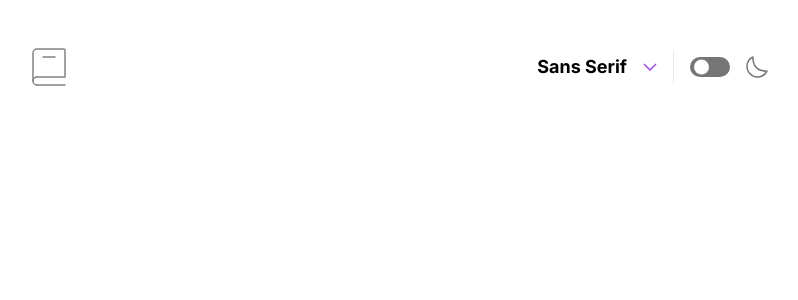
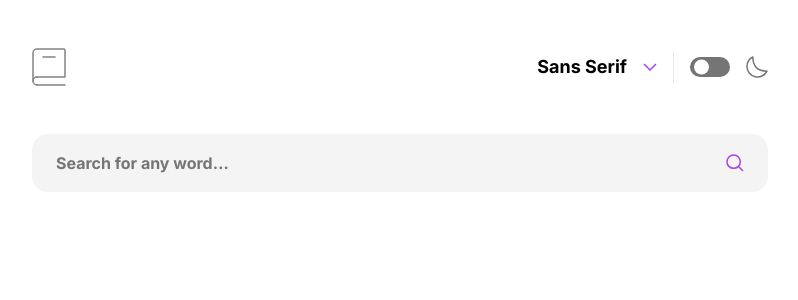
Before and after one commit to ViuCoding/viu-dictionary, a React (Vite) app: page / in a window 1280 px wide. Shown: the top 300 px of the page, without its empty margins (240-1038 px from the left). Built offline with nearby package versions, Linux system fonts and the light colour scheme.

Commit message:
added search input field

```diff
--- a/src/App.tsx
+++ b/src/App.tsx
@@ -1,9 +1,14 @@
+import { ChangeEvent, useState } from 'react'
+
+import { createGlobalStyle } from 'styled-components'
 import { styled } from 'styled-components'
+
 import { dimensions } from './styles/dimensions'
-import { createGlobalStyle } from 'styled-components'
-import { Navbar } from './components/Navbar'
 
-const dropDownOptions = ['Sans Serif', 'Serif', 'Mono']
+import { Navbar } from './components/index'
+import { colors } from './styles/colors'
+
+import searchIcon from './assets/images/icon-search.svg'
 
 const GlobalStyle = createGlobalStyle`
  *{
@@ -23,12 +28,61 @@ const Container = styled.div`
   margin: ${dimensions.spacing.xxxl} auto;
 `
 
+const InputWrapper = styled.div`
+  position: relative;
+`
+
+const SearchInput = styled.input`
+  width: 100%;
+  padding: ${dimensions.spacing.sm} ${dimensions.spacing.md};
+  border: none;
+  border-radius: ${dimensions.borderRadius.base};
+  background-color: ${colors.greys.grey3};
+  font-weight: 700;
+
+  &:focus-visible {
+    outline: none;
+    border: 1px solid ${colors.accents.info};
+  }
+
+  &.error {
+    border-color: red; /* Define your error styles here */
+  }
+`
+
+const SearchIcon = styled.img`
+  position: absolute;
+  right: ${dimensions.spacing.md};
+  top: 50%;
+  transform: translate(0, -50%);
+`
+
+// Navbar dropdown options passed as prop
+const dropDownOptions = ['Sans Serif', 'Serif', 'Mono']
+
 function App() {
+  const [searchQuery, setSearchQuery] = useState('')
+
+  const handleSearchQuery = (e: ChangeEvent<HTMLInputElement>) => {
+    const { value } = e.target
+    setSearchQuery(value)
+  }
+
   return (
     <>
       <GlobalStyle />
       <Container>
         <Navbar dropDownOptions={dropDownOptions} />
+
+        <InputWrapper>
+          <SearchInput
+            type="text"
+            placeholder="Search for any word…"
+            value={searchQuery}
+            onChange={handleSearchQuery}
+          />
+          <SearchIcon src={searchIcon} alt="Search Icon" />
+        </InputWrapper>
       </Container>
     </>
   )
--- a/src/components/Navbar.tsx
+++ b/src/components/Navbar.tsx
@@ -6,12 +6,13 @@ import arrowDown from '../assets/images/icon-arrow-down.svg'
 
 import { fontSizes } from '../styles/fontSizes'
 import { colors } from '../styles/colors'
+import { dimensions } from '../styles/dimensions'
 
-const NavLogo = styled.img``
 const NavStyled = styled.nav`
   display: flex;
   justify-content: space-between;
   align-items: center;
+  margin-bottom: ${dimensions.spacing.xxxl};
 `
 const FlexContainer = styled.div`
   display: flex;
@@ -84,7 +85,7 @@ export const Navbar: React.FC<NavbarProps> = ({ dropDownOptions }) => {
   return (
     <header>
       <NavStyled>
-        <NavLogo src={navLogo} />
+        <img src={navLogo} alt="Logo" />
 
         <FlexContainer>
           <>{dropDownOptions[0]}</>
@@ -108,9 +109,9 @@ export const Navbar: React.FC<NavbarProps> = ({ dropDownOptions }) => {
               stroke={
                 checked ? `${colors.accents.info}` : `${colors.greys.grey1}`
               }
-              stroke-linecap="round"
-              stroke-linejoin="round"
-              stroke-width="1.5"
+              strokeLinecap="round"
+              strokeLinejoin="round"
+              strokeWidth="1.5"
               d="M1 10.449a10.544 10.544 0 0 0 19.993 4.686C11.544 15.135 6.858 10.448 6.858 1A10.545 10.545 0 0 0 1 10.449Z"
             />
           </svg>
--- /dev/null
+++ b/src/components/index.ts
@@ -0,0 +1,3 @@
+import { Navbar } from './Navbar'
+
+export { Navbar }
--- a/src/styles/dimensions.ts
+++ b/src/styles/dimensions.ts
@@ -13,8 +13,9 @@ export const dimensions = {
     xxxl: '3rem',
   },
   borderRadius: {
-    base: '0.625rem',
-    sm: '1.25rem',
     xs: '0.25rem',
+    sm: '0.625rem',
+    base: '1rem',
+    md: '1.25rem',
   },
 }
```
Lines whose indentation alone changed are shown as unchanged.
